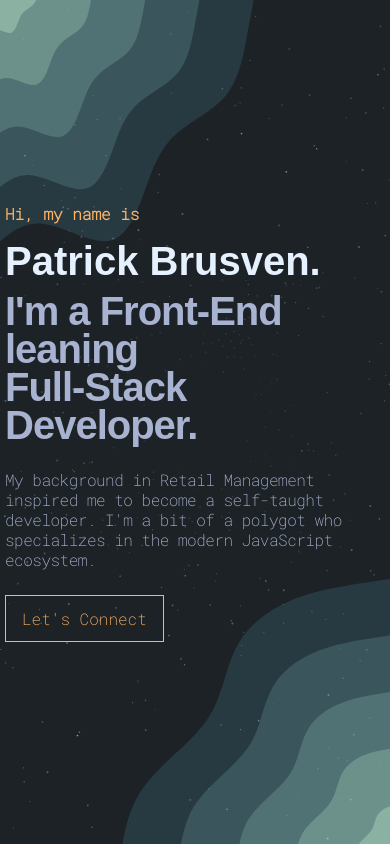
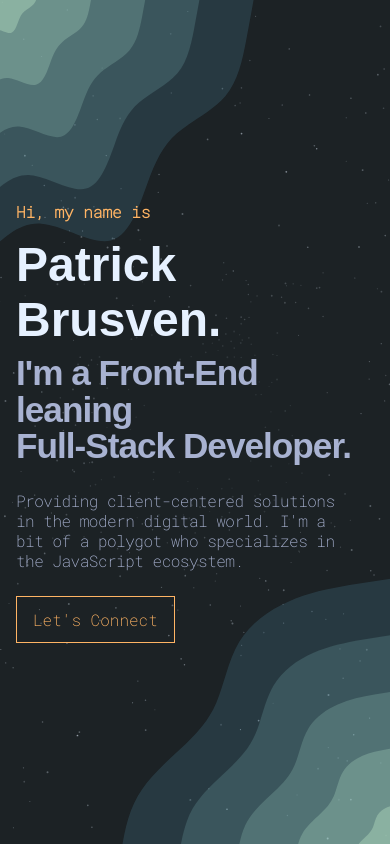
Before and after one commit to patrickbrusven/profile-v3, a React (Create React App) app: page / in a window 390 px wide. Built offline with nearby package versions, Linux system fonts and the light colour scheme; a web font is replaced by a local one.

Commit message:
syle and text tweaks

```diff
--- a/src/App.scss
+++ b/src/App.scss
@@ -175,7 +175,7 @@ body {
 
 .heading-text {
   color: var(--fontLightist);
-  font-size: clamp(40px, 10vw, 63px);
+  font-size: 3rem;
   margin-bottom: 8px;
   @media (min-width: $tablet) {
     font-size: 70px;
@@ -187,13 +187,13 @@ body {
 
 .subheading-text {
   color: var(--fontlight);
-  font-size: clamp(40px, 10vw, 63px);
+  font-size: 2.2rem;
   margin-bottom: 26px;
   letter-spacing: -1px;
-  line-height: clamp(38px, 9vw, 60px);
+  line-height: 2.3rem;
   @media (min-width: $tablet) {
-    font-size: 70px;
-    line-height: 50px;
+    font-size: 58px;
+    line-height: 58px;
   }
   @media (min-width: $tablet-wide) {
     font-size: 65px;
--- a/src/HeroSection.jsx
+++ b/src/HeroSection.jsx
@@ -56,14 +56,13 @@ function HeroSection() {
   const two = <h2 className="heading-text">Patrick Brusven.</h2>;
   const three = (
     <h3 className="subheading-text">
-      I'm a Front-End leaning <br></br>Full-Stack Developer.
+      I'm a Front-End leaning<br></br>Full-Stack Developer.
     </h3>
   );
   const four = (
     <p className="content-text hero-card__content__description">
-      My background in Retail Management inspired me to become a
-      self-taught developer. I'm a bit of a polygot who specializes in
-      the modern JavaScript ecosystem.
+      Providing client-centered solutions in the modern digital world. I'm a bit of a polygot who specializes in
+      the JavaScript ecosystem.
     </p>
   );
 
--- a/src/HeroStyles.scss
+++ b/src/HeroStyles.scss
@@ -14,7 +14,7 @@
     border-radius: 5px;
   }
   &__content {
-    padding: 5px;
+    padding: 16px;
     color: #ffb464;
     display: flex;
     flex-direction: column;
```
